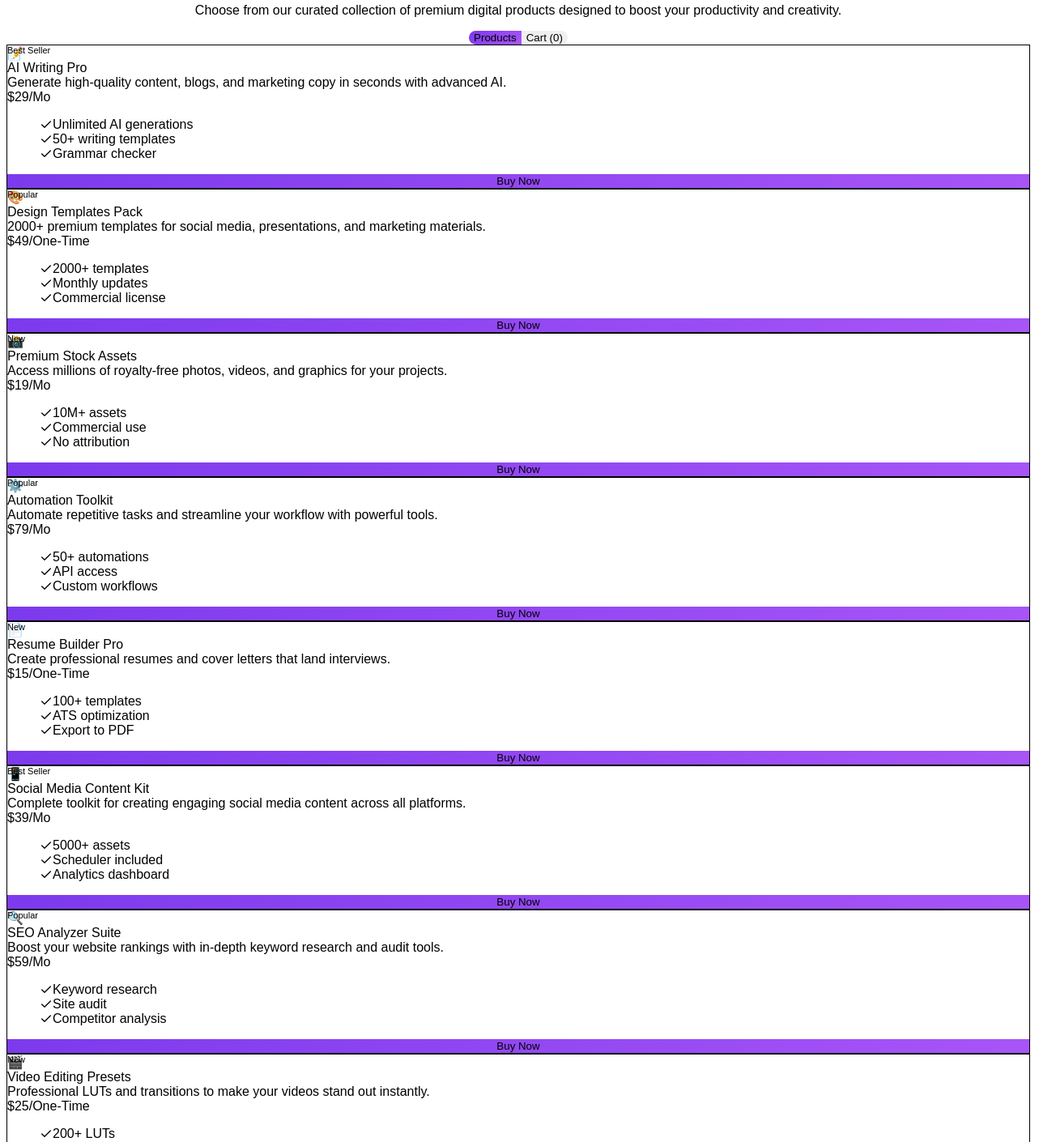
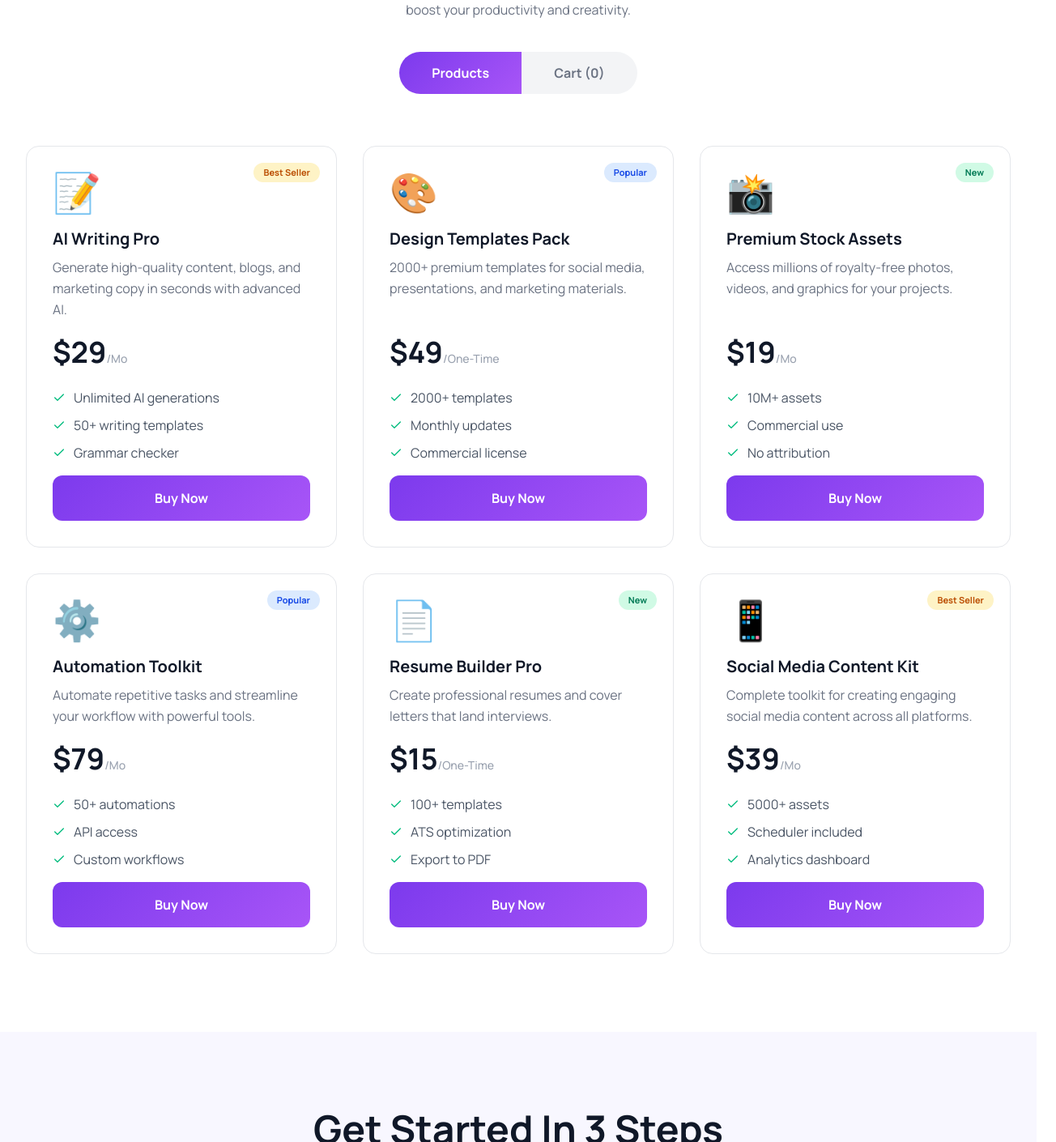
Before and after one commit to AbuAkibur/DigiTools-Platform, a React (Vite) app: page / in a window 1280 px wide. Shown: the part 1325-2735 px from the top of the page at 81% size, 1304 px wide, since content can reach past the window. Built offline with nearby package versions, Linux system fonts and the light colour scheme.

Commit message:
add README.md and final project polish

```diff
--- a/index.html
+++ b/index.html
@@ -4,7 +4,7 @@
     <meta charset="UTF-8" />
     <link rel="icon" type="image/svg+xml" href="/favicon.svg" />
     <meta name="viewport" content="width=device-width, initial-scale=1.0" />
-    <title>package.json</title>
+    <title>DigiTools</title>
   </head>
   <body>
     <div id="root"></div>
--- a/package.json
+++ b/package.json
@@ -1,5 +1,5 @@
 {
-  "name": "package.json",
+  "name": "digitools",
   "private": true,
   "version": "0.0.0",
   "type": "module",
@@ -11,7 +11,7 @@
   },
   "dependencies": {
     "@tailwindcss/vite": "^4.2.2",
-    "lucide-react": "^1.7.0",
+    "lucide-react": "^0.475.0",
     "react": "^19.2.4",
     "react-dom": "^19.2.4",
     "react-toastify": "^11.0.5",
--- a/products.json
+++ b/products.json
@@ -7,7 +7,11 @@
     "period": "monthly",
     "tag": "Best Seller",
     "tagType": "bestseller",
-    "features": ["Unlimited AI generations", "50+ writing templates", "Grammar checker"],
+    "features": [
+      "Unlimited AI generations",
+      "50+ writing templates",
+      "Grammar checker"
+    ],
     "icon": "📝"
   },
   {
@@ -64,27 +68,5 @@
     "tagType": "bestseller",
     "features": ["5000+ assets", "Scheduler included", "Analytics dashboard"],
     "icon": "📱"
-  },
-  {
-    "id": 7,
-    "name": "SEO Analyzer Suite",
-    "description": "Boost your website rankings with in-depth keyword research and audit tools.",
-    "price": 59,
-    "period": "monthly",
-    "tag": "Popular",
-    "tagType": "popular",
-    "features": ["Keyword research", "Site audit", "Competitor analysis"],
-    "icon": "🔍"
-  },
-  {
-    "id": 8,
-    "name": "Video Editing Presets",
-    "description": "Professional LUTs and transitions to make your videos stand out instantly.",
-    "price": 25,
-    "period": "one-time",
-    "tag": "New",
-    "tagType": "new",
-    "features": ["200+ LUTs", "100+ transitions", "Lifetime access"],
-    "icon": "🎬"
   }
 ]
--- a/src/components/Hero.jsx
+++ b/src/components/Hero.jsx
@@ -1,4 +1,5 @@
-import { Play } from 'lucide-react';
+import { Play } from "lucide-react";
+import bannerImg from "../assets/banner.png";
 
 function Hero() {
   return (
@@ -14,7 +15,8 @@ function Hero() {
             <br className="hidden md:block" /> Digital Workflow
           </h1>
           <p className="text-gray-500 text-base md:text-lg leading-relaxed mb-8 max-w-xl mx-auto lg:mx-0">
-            Access premium AI tools, design assets, templates, and productivity software—all in one place. Start creating faster today.
+            Access premium AI tools, design assets, templates, and productivity
+            software—all in one place. Start creating faster today.
           </p>
           <div className="flex flex-col sm:flex-row gap-4 justify-center lg:justify-start">
             <button className="btn-grad text-white border-0 rounded-full font-semibold text-base cursor-pointer px-8 py-3.5 transition-all">
@@ -25,9 +27,12 @@ function Hero() {
             </button>
           </div>
         </div>
-        <div className="rounded-2xl overflow-hidden shadow-2xl mt-8 lg:mt-0" style={{ boxShadow: "0 20px 60px rgba(124,58,237,.18)" }}>
+        <div
+          className="rounded-2xl overflow-hidden shadow-2xl mt-8 lg:mt-0"
+          style={{ boxShadow: "0 20px 60px rgba(124,58,237,.18)" }}
+        >
           <img
-            src="/assets/banner.png"
+            src={bannerImg}
             alt="DigiTools Banner"
             className="w-full block"
             onError={(e) => {
--- a/src/components/Pricing.jsx
+++ b/src/components/Pricing.jsx
@@ -1,3 +1,5 @@
+import { Check } from 'lucide-react';
+
 function Pricing() {
   const plans = [
     { name: "Starter", tagline: "Perfect for getting started", price: "$0", period: "/Month", features: ["Access to 10 free tools", "Basic templates", "Community support", "1 project per month"], btnText: "Get Started Free", featured: false },
@@ -26,7 +28,7 @@ function Pricing() {
               <ul className="list-none p-0 flex-1 mb-8 space-y-3">
                 {p.features.map((f) => (
                   <li key={f} className={`flex items-center gap-2.5 text-sm ${p.featured ? "text-white" : "text-gray-600"}`}>
-                    <i className="fa-solid fa-check text-xs" style={{ color: p.featured ? "#a7f3d0" : "#10b981" }}></i>
+                    <Check size={14} style={{ color: p.featured ? "#a7f3d0" : "#10b981", flexShrink: 0 }} />
                     {f}
                   </li>
                 ))}
--- a/src/index.css
+++ b/src/index.css
@@ -1,9 +1,23 @@
-@tailwind base;
-@tailwind components;
-@tailwind utilities;
+@import url('https://fonts.googleapis.com/css2?family=Manrope:wght@400;500;600;700&display=swap');
+@import "tailwindcss";
 
-*, *::before, *::after { box-sizing: border-box; }
-html { scroll-behavior: smooth; }
+@theme {
+  --font-manrope: "Manrope", sans-serif;
+  --color-brand: #7c3aed;
+  --color-brand-mid: #8b5cf6;
+  --color-brand-light: #ede9fe;
+  --color-brand-dark: #5b21b6;
+}
+
+*,
+*::before,
+*::after {
+  box-sizing: border-box;
+}
+
+html {
+  scroll-behavior: smooth;
+}
 
 body {
   font-family: "Manrope", sans-serif;
@@ -16,28 +30,48 @@ body {
   -webkit-text-fill-color: transparent;
 }
 
-.btn-grad { background: linear-gradient(135deg, #7c3aed 0%, #a855f7 100%); }
-.btn-grad:hover { opacity: 0.88; transform: translateY(-1px); }
+.btn-grad {
+  background: linear-gradient(135deg, #7c3aed 0%, #a855f7 100%);
+}
+.btn-grad:hover {
+  opacity: 0.88;
+  transform: translateY(-1px);
+}
 
-.btn-added { background: #10b981 !important; }
+.btn-added {
+  background: #10b981 !important;
+}
 
-.stats-grad, .cta-grad, .pricing-feat {
+.stats-grad,
+.cta-grad,
+.pricing-feat {
   background: linear-gradient(135deg, #7c3aed 0%, #a855f7 100%);
 }
 
 .card-lift {
-  transition: transform 0.2s, box-shadow 0.2s, border-color 0.2s;
+  transition:
+    transform 0.2s,
+    box-shadow 0.2s,
+    border-color 0.2s;
 }
 .card-lift:hover {
   transform: translateY(-4px);
   box-shadow: 0 16px 40px rgba(124, 58, 237, 0.13);
 }
 
-.step-icon-bg { background: #ede9fe; }
+.step-icon-bg {
+  background: #ede9fe;
+}
 
 .mob-menu {
-  max-height: 0; overflow: hidden;
-  transition: max-height 0.35s ease, opacity 0.3s ease;
+  max-height: 0;
+  overflow: hidden;
+  transition:
+    max-height 0.35s ease,
+    opacity 0.3s ease;
   opacity: 0;
 }
-.mob-menu.open { max-height: 600px; opacity: 1; }
+.mob-menu.open {
+  max-height: 600px;
+  opacity: 1;
+}
--- a/vite.config.js
+++ b/vite.config.js
@@ -1,8 +1,10 @@
-import { defineConfig } from "vite";
-import react from "@vitejs/plugin-react";
-import tailwindcss from "@tailwindcss/vite";
+import { defineConfig } from 'vite'
+import react from '@vitejs/plugin-react'
+import tailwindcss from '@tailwindcss/vite'
 
-// https://vite.dev/config/
 export default defineConfig({
-  plugins: [react(), tailwindcss()],
-});
+  plugins: [
+    react(),
+    tailwindcss(),
+  ],
+})
```
Also changed, not shown: 2 other files (tests, documents, lock files or other folders).
